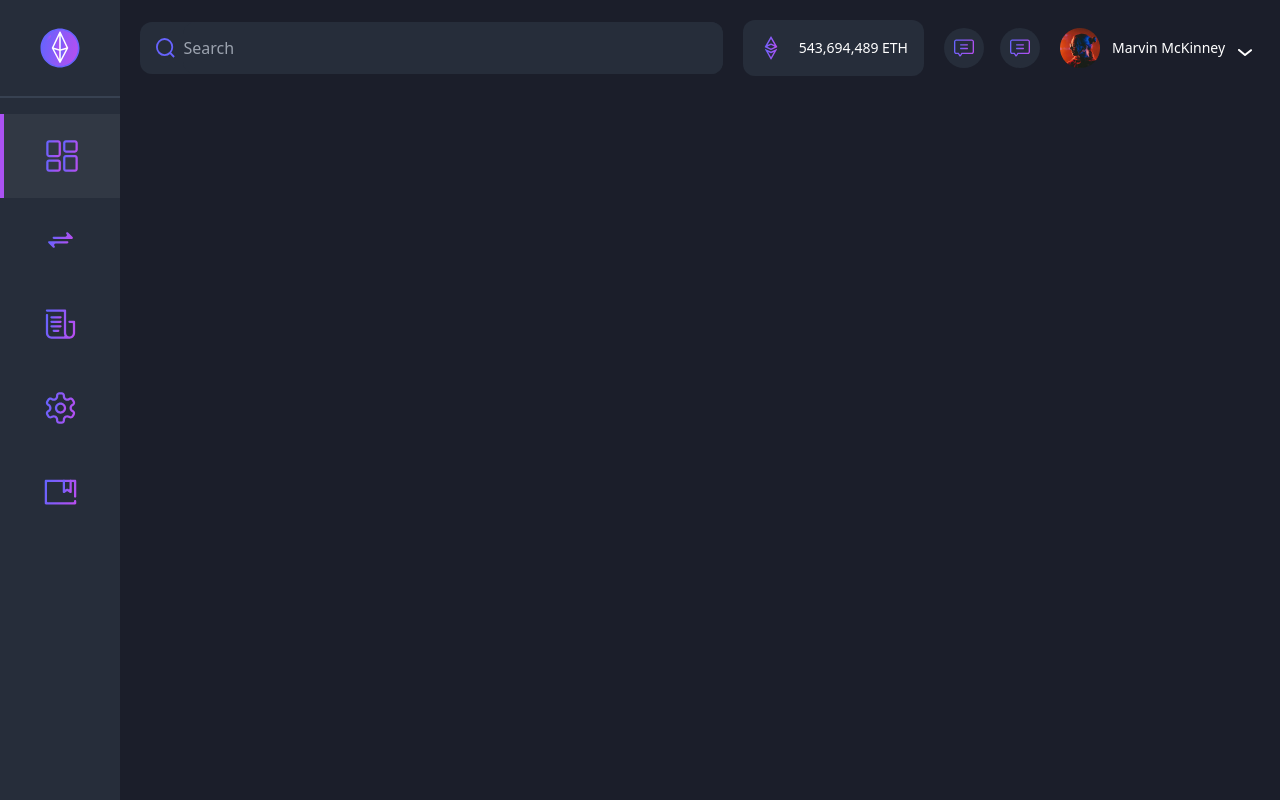
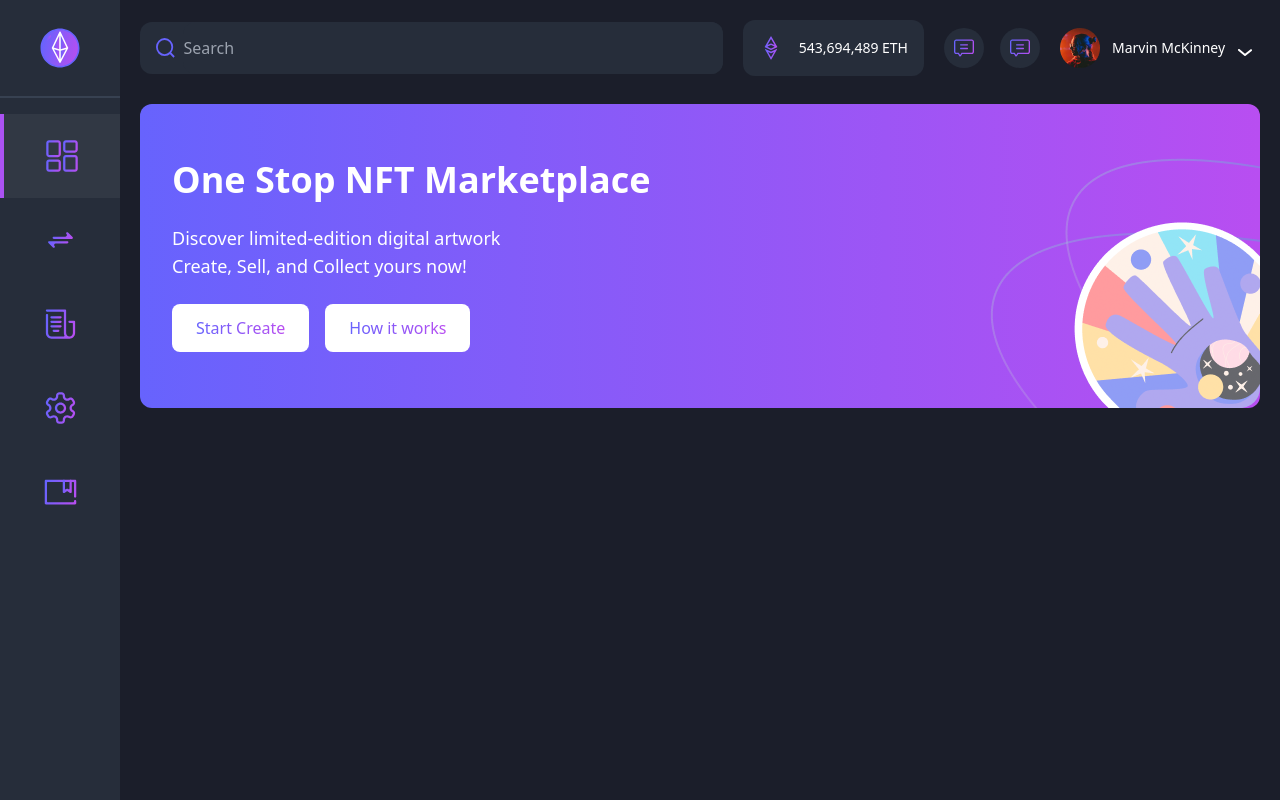
Before and after one commit to moehzi/cuanmakers-dashboard, a React (Vite) app: page / in a window 1280 px wide. Built offline with nearby package versions, Linux system fonts and the light colour scheme.

Commit message:
feat: banner

```diff
--- a/src/App.jsx
+++ b/src/App.jsx
@@ -1,4 +1,4 @@
-import { Navbar, Sidebar } from "./parts/index";
+import { Banner, Navbar, Sidebar } from "./parts/index";
 
 function App() {
   return (
@@ -6,6 +6,9 @@ function App() {
       <Sidebar />
       <div className="flex flex-col w-full gap-[28px] pt-5 sm:pr-5 pr-2">
         <Navbar />
+        <div>
+          <Banner />
+        </div>
       </div>
     </div>
   );
--- /dev/null
+++ b/src/components/bannerButton/BannerButton.jsx
@@ -0,0 +1,13 @@
+import React from "react";
+
+function BannerButton(props) {
+  return (
+    <button className="px-6 py-3 bg-white rounded-lg">
+      <span className="text-base font-medium text-transparent bg-clip-text bg-gradient-to-r from-purple-banner-1 to-purple-banner-2">
+        {props.text}
+      </span>
+    </button>
+  );
+}
+
+export default BannerButton;
--- a/src/components/buttonSidebar/ButtonSidebar.jsx
+++ b/src/components/buttonSidebar/ButtonSidebar.jsx
@@ -4,20 +4,20 @@ function ButtonSidebar(props) {
   return (
     <>
       {props.isActive ? (
-        <div className="flex justify-center w-full py-6 bg-white border-l-4 border-solid border-purple bg-opacity-5 hover:bg-white hover:bg-opacity-5 hover:border-l-4 hover:border-purple hover:border-solid">
+        <div className="flex justify-center w-full py-6 bg-white border-l-4 border-solid border-purple-sidebar-active bg-opacity-5 hover:bg-white hover:bg-opacity-5 hover:border-l-4 hover:border-purple-sidebar-active hover:border-solid">
           <img src={props.icon} alt={props.text} />
         </div>
       ) : (
         <>
           {props.isExpand ? (
-            <div className="flex w-full py-6 px-8 hover:bg-white hover:bg-opacity-5 hover:border-l-4 hover:border-purple hover:border-solid">
+            <div className="flex w-full px-8 py-6 hover:bg-white hover:bg-opacity-5 hover:border-l-4 hover:border-purple-sidebar-active hover:border-solid">
               <div className="flex text-white gap-x-[36.5px] items-center">
                 <img src={props.icon} alt={props.text} />
                 <span>{props.text}</span>
               </div>
             </div>
           ) : (
-            <div className="flex justify-center w-full py-6 hover:bg-white hover:bg-opacity-5 hover:border-l-4 hover:border-purple hover:border-solid">
+            <div className="flex justify-center w-full py-6 hover:bg-white hover:bg-opacity-5 hover:border-l-4 hover:border-purple-sidebar-active hover:border-solid">
               <div className="flex text-white gap-x-[36.5px] items-center">
                 <img src={props.icon} alt={props.text} />
               </div>
--- a/src/components/index.js
+++ b/src/components/index.js
@@ -1,5 +1,8 @@
+import { fromJSON } from "postcss";
+
 export { default as SearchBox } from "./searchBox/SearchBox";
 export { default as WalletBox } from "./walletBox/WalletBox";
 export { default as NotifAndChat } from "./notifandchat/NotifAndChat";
 export { default as Profile } from "./profile/Profile";
 export { default as ButtonSidebar } from "./buttonSidebar/ButtonSidebar";
+export { default as BannerButton } from "./bannerButton/BannerButton";
--- a/src/index.css
+++ b/src/index.css
@@ -4,7 +4,7 @@
 
 @layer base {
 	h1 {
-		@apply text-3xl font-bold md:text-5xl font-primary;
+		@apply text-2xl font-bold md:text-4xl font-primary;
 	}
 
 	h2 {
--- /dev/null
+++ b/src/parts/banner/Banner.jsx
@@ -0,0 +1,26 @@
+import React from "react";
+import { BannerButton } from "../../components";
+
+function Banner() {
+  return (
+    <div className="relative flex flex-col w-full gap-6 px-8 py-6 overflow-hidden text-white md:py-14 rounded-xl bg-gradient-to-r from-purple-banner-1 to-purple-banner-2">
+      <h1>One Stop NFT Marketplace</h1>
+      <h4 className="font-normal">
+        Discover limited-edition digital artwork
+        <br />
+        Create, Sell, and Collect yours now!
+      </h4>
+      <div className="flex gap-4">
+        <BannerButton text="Start Create" />
+        <BannerButton text="How it works" />
+      </div>
+      <img
+        className="absolute bottom-0 right-0 "
+        src="/assets/images/banner.png"
+        alt="Banner Image"
+      />
+    </div>
+  );
+}
+
+export default Banner;
--- a/src/parts/index.js
+++ b/src/parts/index.js
@@ -1,2 +1,3 @@
 export { default as Sidebar } from "../parts/sidebar/Sidebar";
 export { default as Navbar } from "../parts/navbar/Navbar";
+export { default as Banner } from "../parts/banner/Banner";
--- a/tailwind.config.js
+++ b/tailwind.config.js
@@ -14,7 +14,11 @@ module.exports = {
         },
         dark: "#1B1E2A",
         secondary: "#262D3A",
-        purple: "#AB52F3",
+        purple: {
+          "sidebar-active": "#AB52F3",
+          "banner-1": "#6763FD",
+          "banner-2": "#B84EF1",
+        },
       },
     },
   },
```
Also changed, not shown: public/assets/images/banner.png (added).
